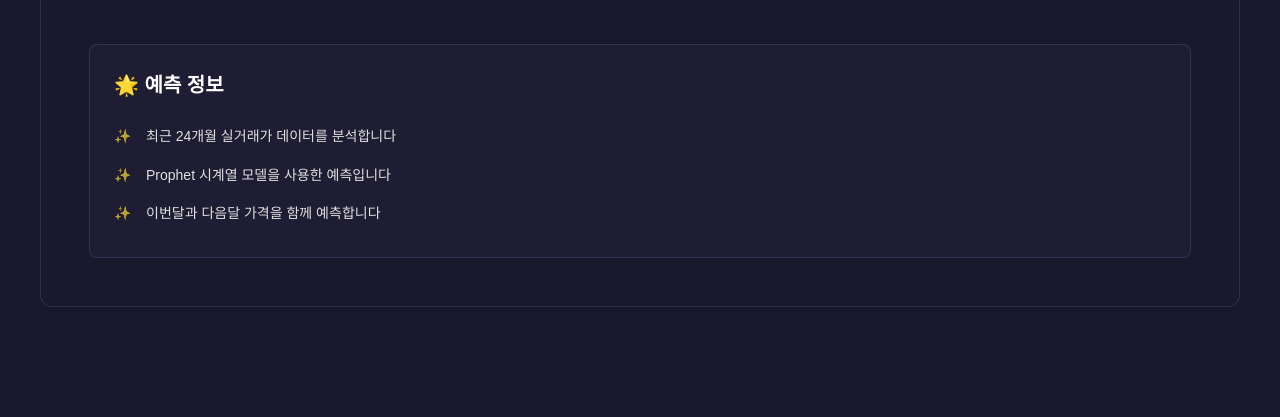
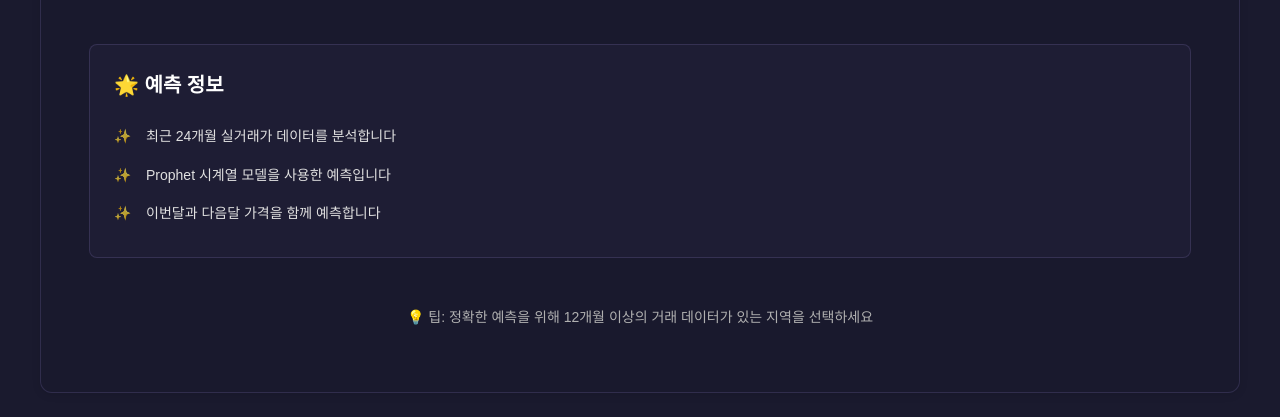
Before and after one commit to jisungs/apt_astrology, a FastAPI app: page / in a window 1280 px wide. Shown: the part 681-1098 px from the top of the page. Before the commit the page ends 988 px from the top, so only its background shows below. Run offline with FastAPI, Linux system fonts and the light colour scheme.

Commit message:
fix: 레이아웃 개선 완료 - 그래프 섹션 그리드 및 푸터 노트 추가

```diff
--- a/frontend/templates/index.html
+++ b/frontend/templates/index.html
@@ -81,6 +81,10 @@
                     <li>이번달과 다음달 가격을 함께 예측합니다</li>
                 </ul>
             </div>
+
+            <div class="footer-note">
+                <p>💡 팁: 정확한 예측을 위해 12개월 이상의 거래 데이터가 있는 지역을 선택하세요</p>
+            </div>
         </div>
     </div>
 
--- a/frontend/templates/result.html
+++ b/frontend/templates/result.html
@@ -111,6 +111,7 @@
                 </div>
             </div>
 
+            <div class="charts-container">
                 <div class="chart-section">
                     <h3>📊 가격 예측 그래프</h3>
                     <div class="chart-container">
@@ -122,6 +123,7 @@
                     <h3>📈 거래량 추이</h3>
                     <div class="chart-container">
                         {{ volume_chart_html|safe }}
+                    </div>
                 </div>
             </div>
 
```
Lines whose indentation alone changed are shown as unchanged.
